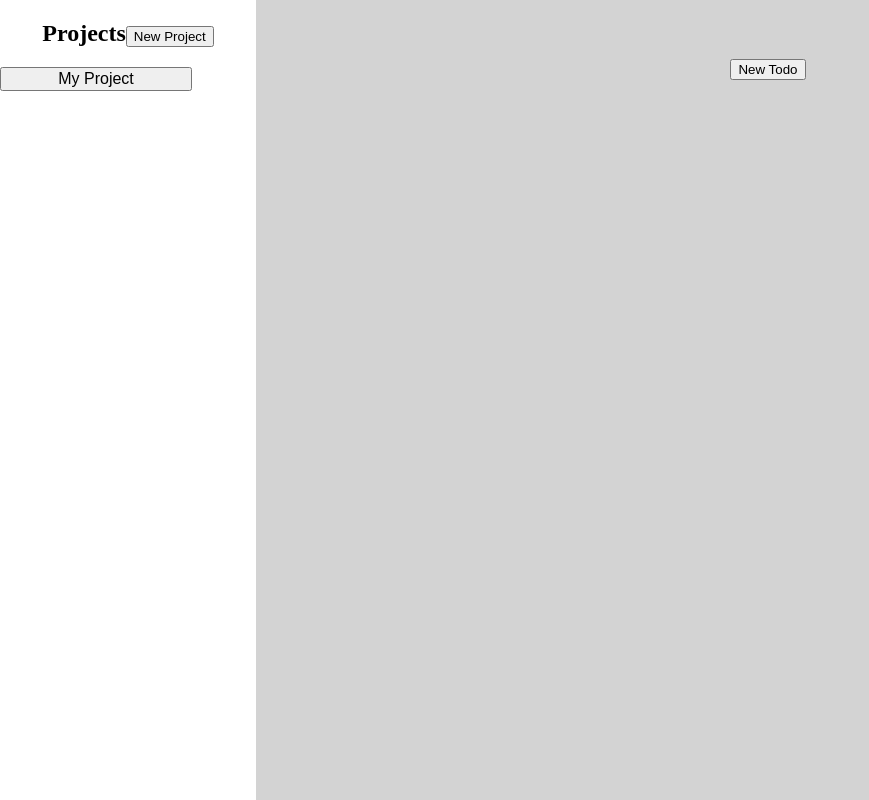
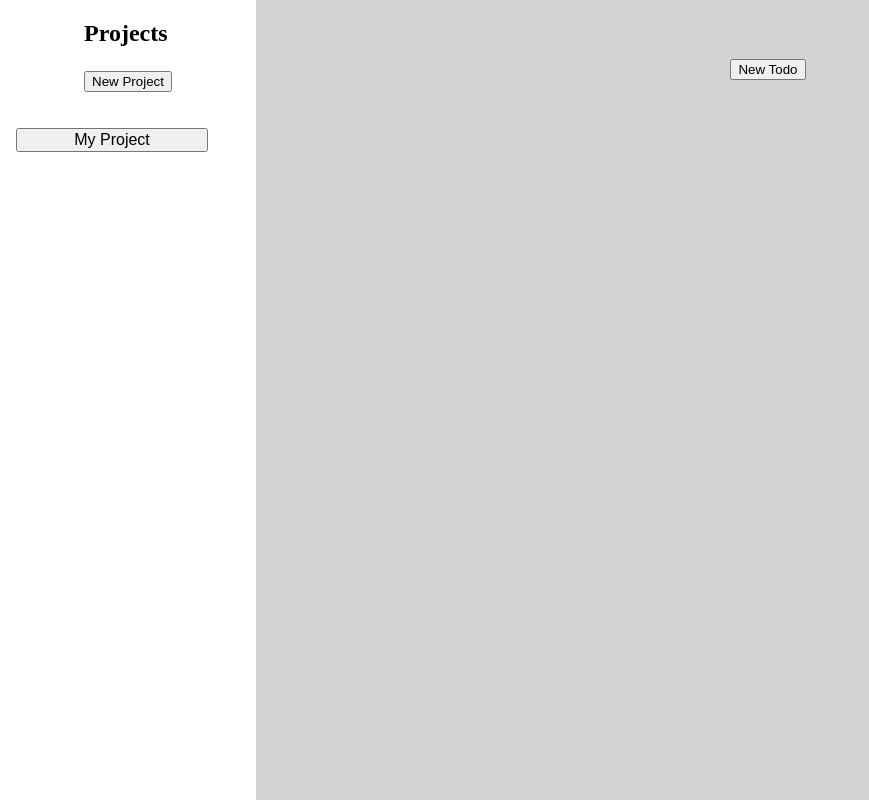
Before and after one commit to AlexBuly/project-todo-list, a website built with webpack: page src/index.html in a window 1280 px wide. Shown: the whole page, without its empty margins (0-869 px from the left). Built offline with nearby package versions, Linux system fonts and the light colour scheme.

Commit message:
Seperates project heading from projects

```diff
--- a/src/style.css
+++ b/src/style.css
@@ -38,12 +38,19 @@ body {
 }
 
 .side-heading {
-    text-align: center;
+   justify-content: center;
+    display: grid;
+    gap: 1em;
 }
 
 .default-project, .project-element, .project-btn {
     width: 75%;
     font-size: 1em;
+}
+
+.default-project {
+    margin: 1em;
+    justify-content: center;
 }
 
 button {
```
